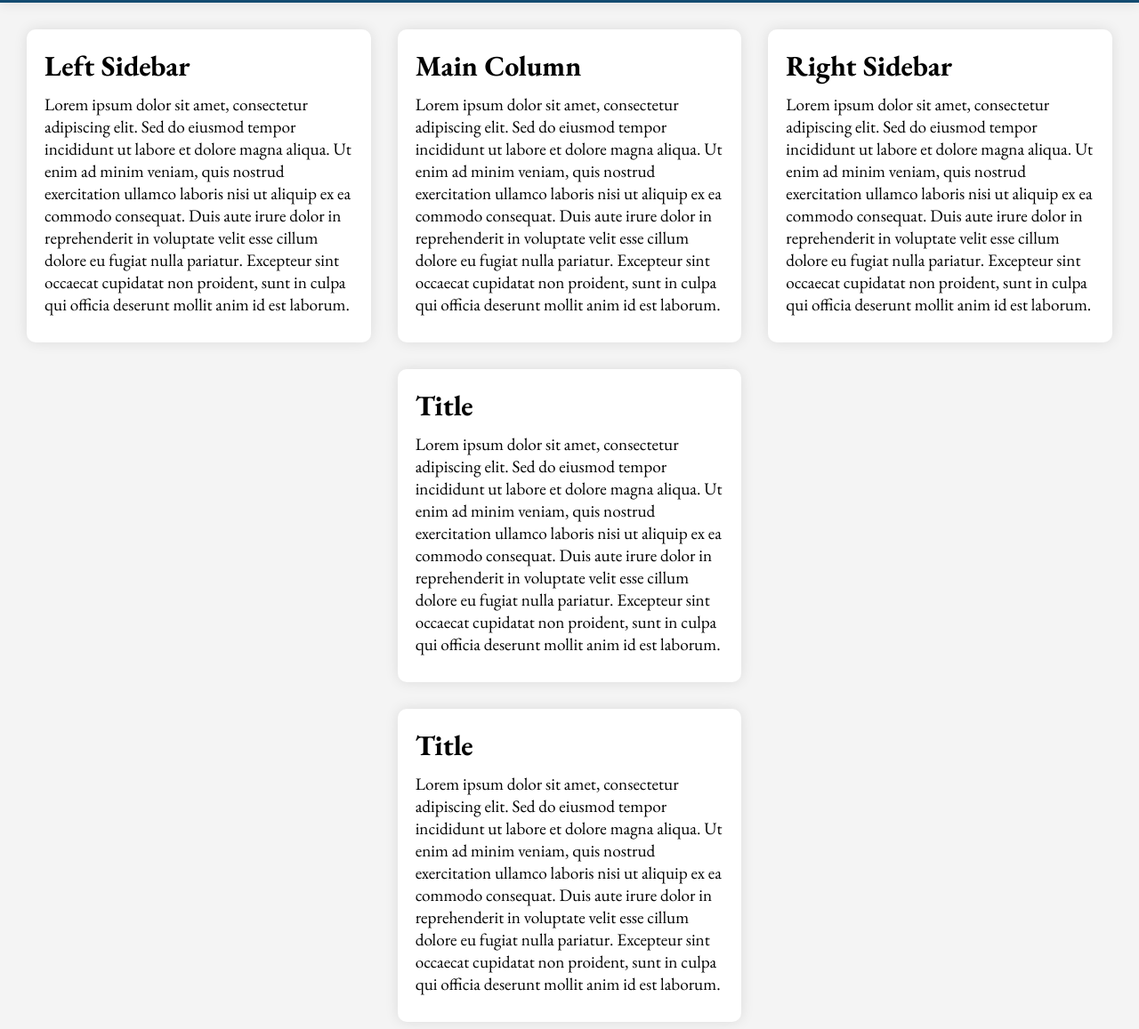
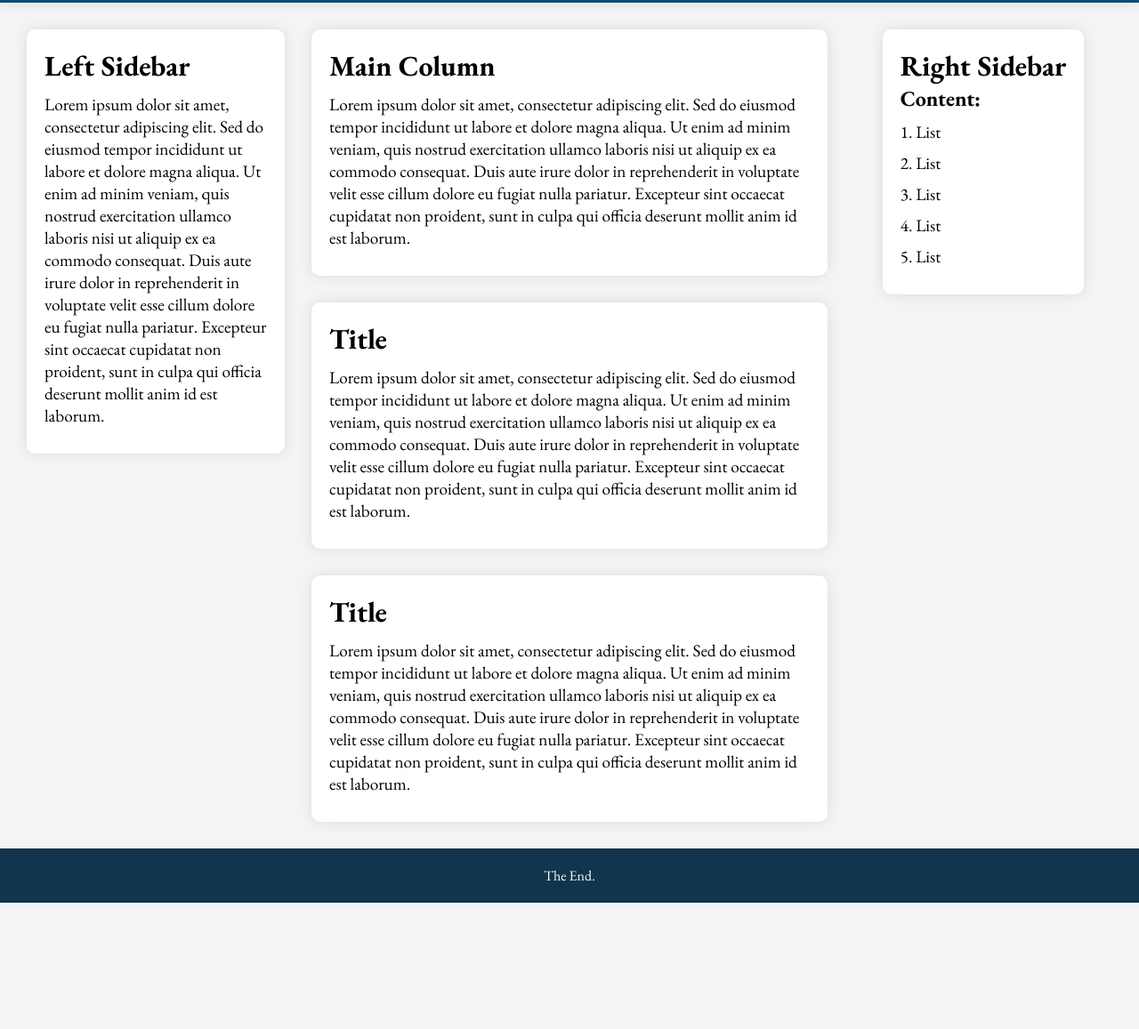
Before and after one commit to aretesatori/simple-website, a plain HTML site: page index.html in a window 1280 px wide. Shown: the part 79-1236 px from the top of the page at 89% size. After the commit the page ends 1094 px from the top, so only its background shows below. Drawn offline with nearby package versions, Linux system fonts and the light colour scheme.

Commit message:
Update documentation

```diff
--- a/index.html
+++ b/index.html
@@ -37,19 +37,29 @@
         .container {
             display: flex;
             flex-direction: row;
+
+            -ms-box-orient: horizontal;
+            display: -webkit-box;
+            display: -moz-box;
+            display: -ms-flexbox;
+            display: -moz-flex;
+            display: -webkit-flex;
+
+            -webkit-justify-content: space-around;
+            justify-content: space-around;
+            -webkit-flex-flow: row wrap;
+            flex-flow: row nowrap;
+            -webkit-align-items: stretch;
+            align-items: stretch;
         }
 
         .main-column {
             display: flex;
             flex-direction: column;
             align-items: center;
+
+            flex: 2;
             /* padding: 0 30px; */
-            /* flex-grow: 2; */
-            /* Ocupa el doble que las barras laterales */
-        }
-
-        section {
-            margin: 30px 0;
         }
 
         .section-box {
@@ -57,7 +67,8 @@
             padding: 20px 20px;
             border-radius: 10px;
             box-shadow: 0px 0px 15px rgba(0, 0, 0, 0.1);
-            width: 100%;
+            margin: 30px 0 0 0;
+            /* width: 100%; */
         }
 
         .title {
@@ -76,20 +87,17 @@
             align-items: center;
 
             padding: 0 30px;
-            /* flex-grow: 1; */
-            /* Las barras laterales ocupan el mismo espacio */
+            /* width: 100%; */
+            flex: 1;
         }
 
-        .container:nth-of-type(1) {
-            flex-grow: 1;
-        }
-
-        .container:nth-of-type(2) {
-            flex-grow: 2;
-        }
-
-        .container:nth-of-type(3) {
-            flex-grow: 1;
+        footer {
+            background-color: #11354c;
+            color: white;
+            width: 100%;
+            text-align: center;
+            padding: 20px 0px;
+            margin-top: 30px;
         }
     </style>
 </head>
@@ -100,8 +108,7 @@
     </header>
     <div class="container">
         <div class="left-sidebar flex-item">
-            <main>
-                <section class="section-box">
+            <div class="section-box">
                 <h1 class="title">Left Sidebar</h1>
                 <p>Lorem ipsum dolor sit amet, consectetur adipiscing elit. Sed do eiusmod tempor incididunt ut
                     labore
@@ -112,12 +119,10 @@
                     dolore eu
                     fugiat nulla pariatur. Excepteur sint occaecat cupidatat non proident, sunt in culpa qui officia
                     deserunt mollit anim id est laborum.</p>
-                </section>
-            </main>
+            </div>
         </div>
         <div class="main-column flex-item">
-            <main>
-                <section class="section-box">
+            <div class="section-box">
                 <h1 class="title">Main Column</h1>
                 <p>Lorem ipsum dolor sit amet, consectetur adipiscing elit. Sed do eiusmod tempor incididunt ut
                     labore
@@ -128,8 +133,8 @@
                     dolore eu
                     fugiat nulla pariatur. Excepteur sint occaecat cupidatat non proident, sunt in culpa qui officia
                     deserunt mollit anim id est laborum.</p>
-                </section>
-                <section class="section-box">
+            </div>
+            <div class="section-box">
                 <h1 class="title">Title</h1>
                 <p>Lorem ipsum dolor sit amet, consectetur adipiscing elit. Sed do eiusmod tempor incididunt ut
                     labore
@@ -140,8 +145,8 @@
                     dolore eu
                     fugiat nulla pariatur. Excepteur sint occaecat cupidatat non proident, sunt in culpa qui officia
                     deserunt mollit anim id est laborum.</p>
-                </section>
-                <section class="section-box">
+            </div>
+            <div class="section-box">
                 <h1 class="title">Title</h1>
                 <p>Lorem ipsum dolor sit amet, consectetur adipiscing elit. Sed do eiusmod tempor incididunt ut
                     labore
@@ -152,26 +157,23 @@
                     dolore eu
                     fugiat nulla pariatur. Excepteur sint occaecat cupidatat non proident, sunt in culpa qui officia
                     deserunt mollit anim id est laborum.</p>
-                </section>
-            </main>
+            </div>
         </div>
         <div class="right-sidebar flex-item">
-            <main>
-                <section class="section-box">
+
+            <div class="section-box">
                 <h1 class="title">Right Sidebar</h1>
-                    <p>Lorem ipsum dolor sit amet, consectetur adipiscing elit. Sed do eiusmod tempor incididunt ut
-                        labore
-                        et
-                        dolore magna aliqua. Ut enim ad minim veniam, quis nostrud exercitation ullamco laboris nisi ut
-                        aliquip
-                        ex ea commodo consequat. Duis aute irure dolor in reprehenderit in voluptate velit esse cillum
-                        dolore eu
-                        fugiat nulla pariatur. Excepteur sint occaecat cupidatat non proident, sunt in culpa qui officia
-                        deserunt mollit anim id est laborum.</p>
-                </section>
-            </main>
+                <h2>Content:</h2>
+                <p>1. List</p>
+                <p>2. List</p>
+                <p>3. List</p>
+                <p>4. List</p>
+                <p>5. List</p>
+
             </div>
         </div>
+    </div>
+    <footer>The End.</footer>
     <script></script>
 </body>
 
```
Lines whose indentation alone changed are shown as unchanged.
